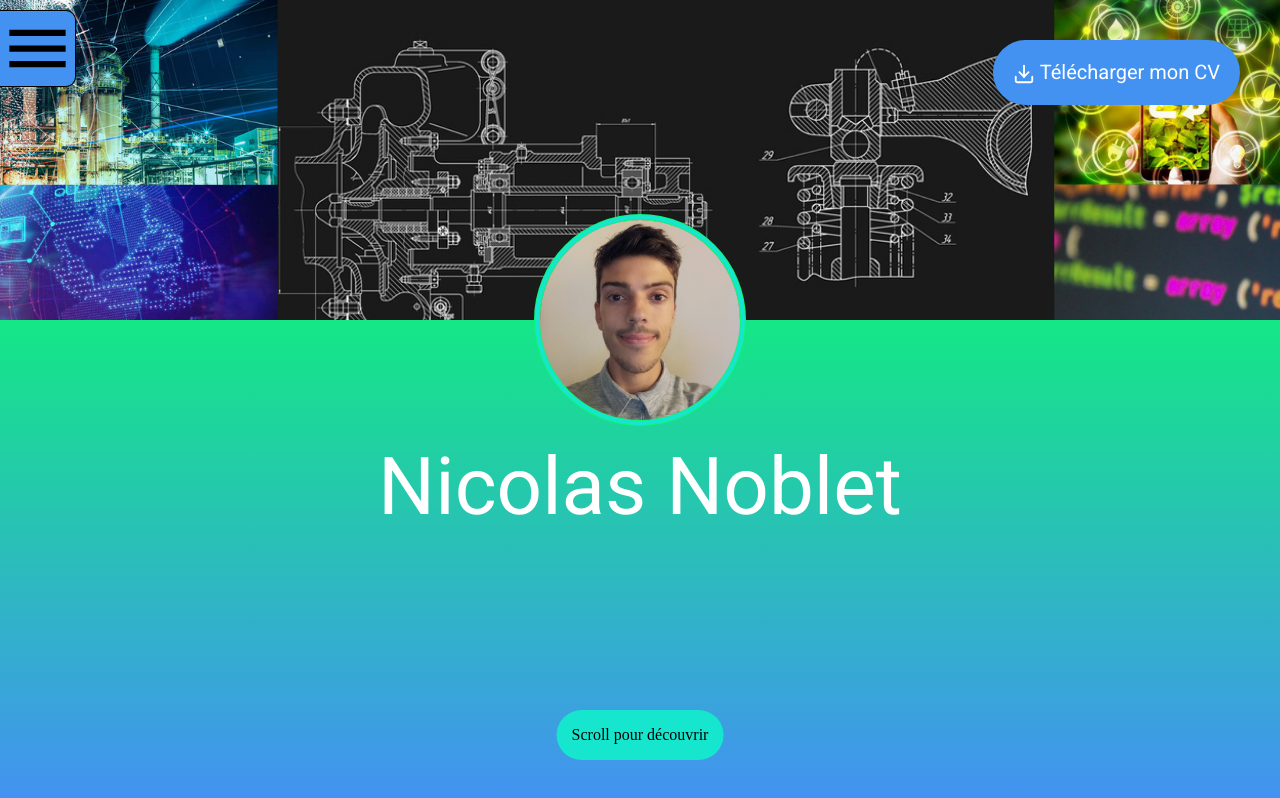
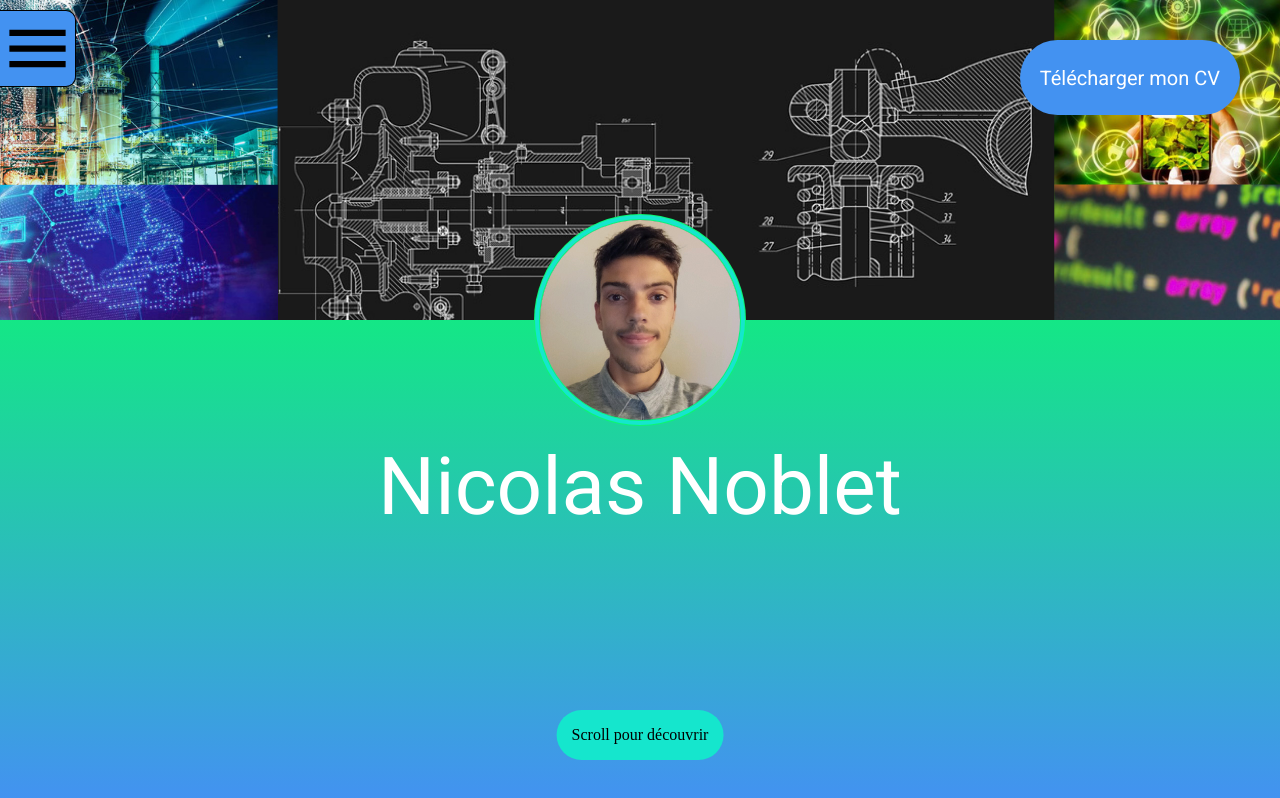
Before and after one commit to nicolasnbl/cv-react, a React (Create React App) app: page / in a window 1280 px wide. Shown: the top 798 px of the page. Built offline with nearby package versions, Linux system fonts and the light colour scheme; a web font is replaced by a local one.

Commit message:
Revert "Message"

```diff
--- a/src/App.js
+++ b/src/App.js
@@ -1,15 +1,10 @@
 
 import Home from './pages/Home';
-import { IconContext } from 'react-icons'
-
 
 function App() {
   return (
-
     <div className="App">
-      <IconContext.Provider value={{ style: {verticalAlign: 'middle' }}}>
       <Home />
-      </IconContext.Provider>
     </div>
   );
 }
--- a/src/components/BtnTelechargement.js
+++ b/src/components/BtnTelechargement.js
@@ -1,39 +1,14 @@
-import React, { useState, useEffect } from 'react';
-import { FiDownload } from 'react-icons/fi';
-import { FaCheck } from 'react-icons/fa';
+import React from 'react';
 
 const BtnTelechargement = () => {
-
-    const [isDownLoad, setisDownLoad] = useState(false);
-
-    const className1 = isDownLoad ? 'isDownLoad btnTele-text' : 'isNotDownLoad btnTele-text'
-    const className2 = isDownLoad ? 'isDownLoad2 validateIcon' : 'isNotDownLoad2 validateIcon'
-
-    const fctDownload = () => {
-        setisDownLoad(true);
-    }
-
-    useEffect(() => {
-        const btn = document.getElementById('btn-download');
-        btn.addEventListener('click', fctDownload);
-        return () => {
-            btn.removeEventListener('click', fctDownload);
-        }
-    }, [])
-
     return (
-
-        <a className='btn-telechargement' id='btn-download' href='./media/CV Nicolas Noblet.pdf' target='_blank'>
-
-            <div className={className1}>
-                <FiDownload size='22px'/> Télécharger mon CV
+        <div className="BtnTelechargement">
+            <div className="btn-telechargement">
+                <div className="btnTele-text">
+                    Télécharger mon CV
+                </div>
             </div>
-
-            <div className={className2}>
-                <FaCheck />
-            </div>
-        </a>
-
+        </div>
     );
 };
 
--- a/src/styles/components/BtnTelechargement.scss
+++ b/src/styles/components/BtnTelechargement.scss
@@ -1,9 +1,12 @@
 
 
 .btn-telechargement{
+    width: auto;
+    height: 75px;
     background-color: $color-1;
     border-radius: 50px;
     @include verticalCenter;
+
 }
 
 .btnTele-text{
@@ -12,28 +15,3 @@
     font-size: 20px;
     color: $white;
 }
-
-.isDownLoad{
-    height: 0px;
-    width: 0px;
-    opacity: 0;
-    padding: 0;
-}
-
-.validateIcon{
-    padding: 20px;
-    padding-top: 13px; /* décalage mais je sais pas pourquoi solution temporaire */
-    font-family: $font-4;
-    font-size: 30px;
-    background-color: $color-2;
-    color: $white;
-    border-radius: 50%;
-    font-weight: 800px;
-}
-
-.isNotDownLoad2{
-    height: 0px;
-    width: 0px;
-    opacity: 0;
-    padding: 0;
-}
```
Also changed, not shown: 1 other file (tests, documents, lock files or other folders).
